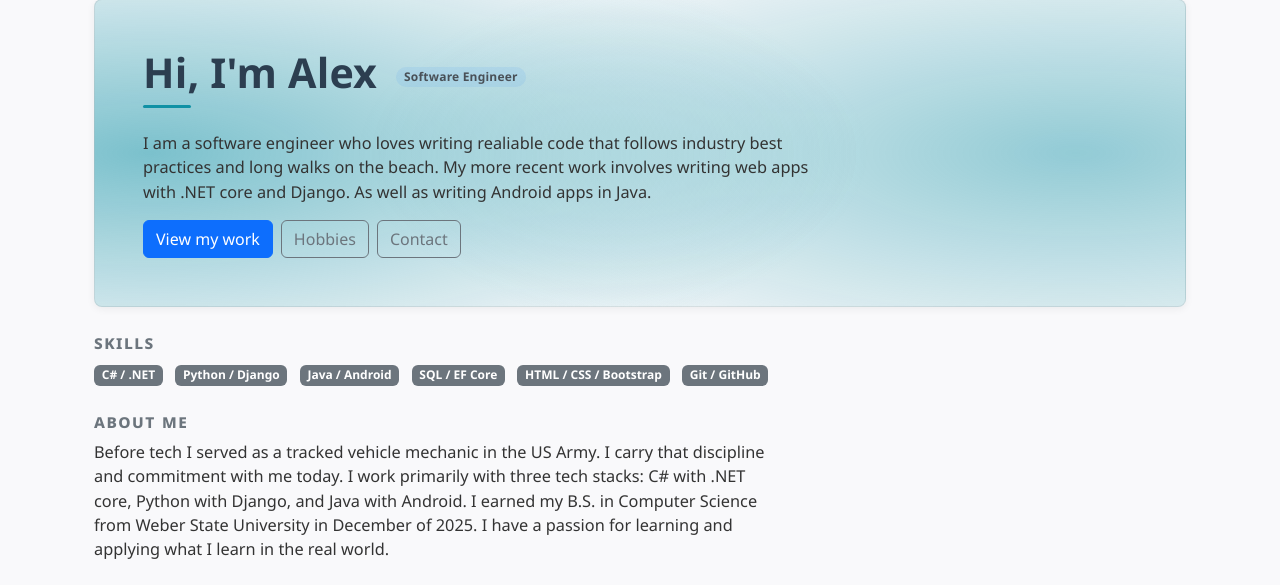
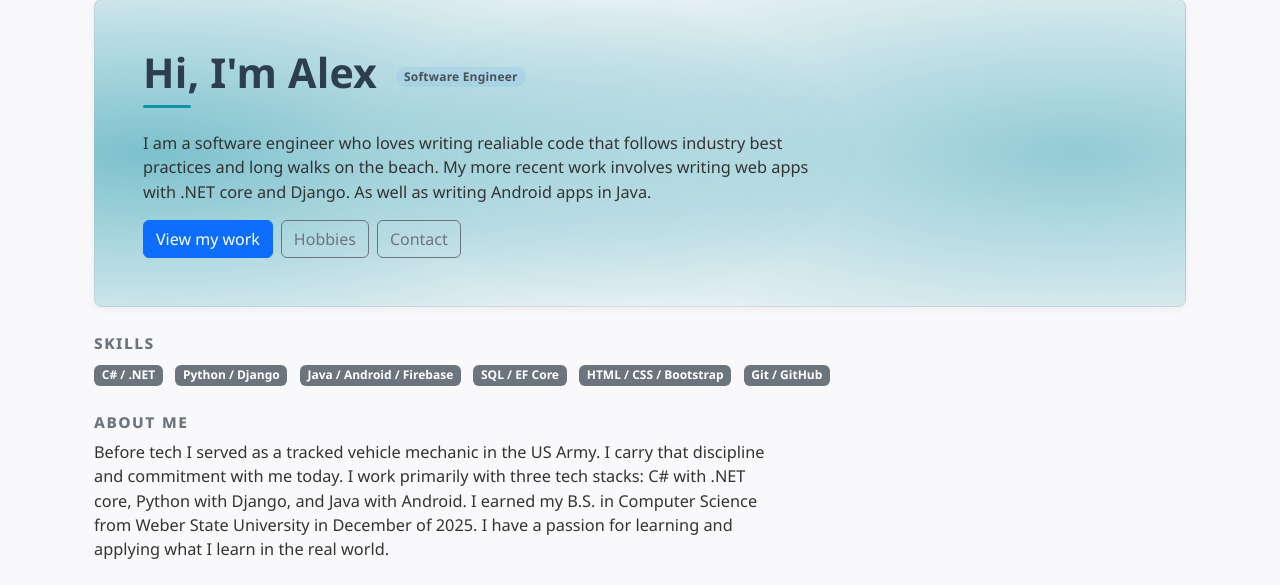
Before and after one commit to AlexanderRBerry/CS3620_Portfolio, a Django app: page / in a window 1280 px wide. Shown: the part 82-667 px from the top of the page. Run offline with Django 5.2, Linux system fonts and the light colour scheme; data that the repository does not hold is empty.

Commit message:
Updated a skills tag

```diff
--- a/PortfolioDatabase/templates/index.html
+++ b/PortfolioDatabase/templates/index.html
@@ -25,7 +25,7 @@
     <ul class="list-inline mb-0">
       <li class="list-inline-item"><span class="badge bg-secondary">C# / .NET</span></li>
       <li class="list-inline-item"><span class="badge bg-secondary">Python / Django</span></li>
-      <li class="list-inline-item"><span class="badge bg-secondary">Java / Android</span></li>
+      <li class="list-inline-item"><span class="badge bg-secondary">Java / Android / Firebase</span></li>
       <li class="list-inline-item"><span class="badge bg-secondary">SQL / EF Core</span></li>
       <li class="list-inline-item"><span class="badge bg-secondary">HTML / CSS / Bootstrap</span></li>
       <li class="list-inline-item"><span class="badge bg-secondary">Git / GitHub</span></li>
```
